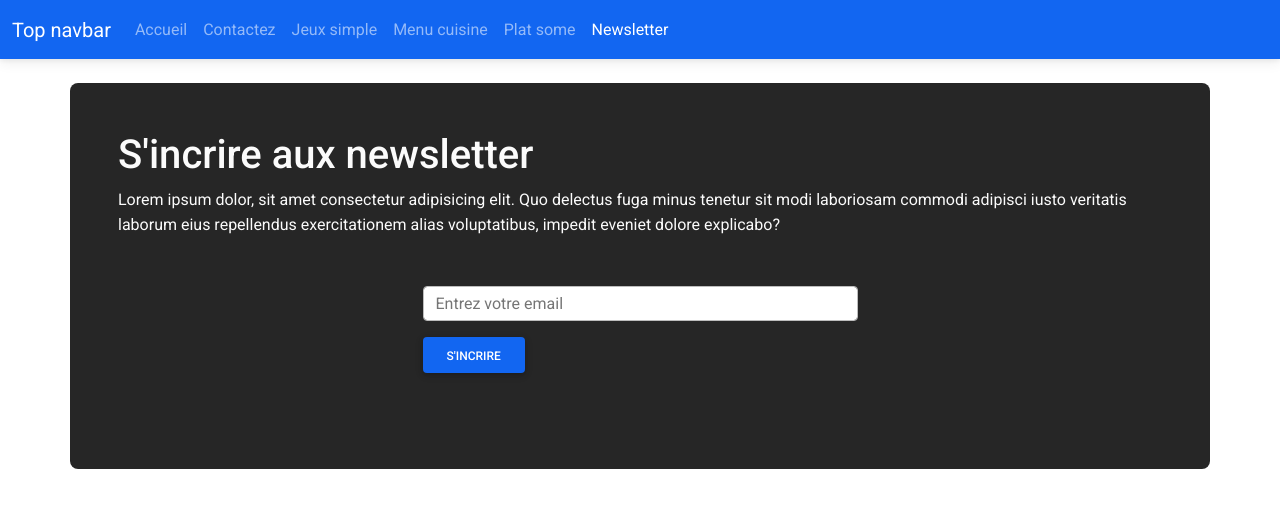
After one commit to jesusestime/Pega, a PHP site: page /newsletter.php in a window 1280 px wide. The commit adds this page. Shown: the top 508 px of the page. Run offline with PHP 8.4, Linux system fonts and the light colour scheme.

Commit message:
newsletter update

```diff
--- a/templates/header.php
+++ b/templates/header.php
@@ -84,6 +84,7 @@ NAV;
         <?=elementnav('/jeux.php','Jeux simple');?>
         <?=elementnav('/menu.php','Menu cuisine');?>
         <?=elementnav('/form.php','Plat some');?>
+        <?=elementnav('/newsletter.php','Newsletter');?>
       </ul>
     </div>
   </div>
--- a/templates/menu.php
+++ b/templates/menu.php
@@ -4,11 +4,8 @@ $location_file=file(__DIR__.DIRECTORY_SEPARATOR.'data'.DIRECTORY_SEPARATOR.'menu
 foreach($location_file as $l => $line){
     $location_file[$l]=explode("\t",trim($line));
 }
-
 require 'header.php';
 ?>
-
-
 <div class="container bg-light p-5 rounded">
 <h3>Menu</h3>
 <?php foreach($location_file as $l):?>
--- /dev/null
+++ b/templates/newsletter.php
@@ -0,0 +1,59 @@
+<?php
+$error=null;
+$success=null;
+$email='';
+
+if(!empty($_POST['email'])){
+  $email=$_POST['email'];
+  if(filter_var($email, FILTER_VALIDATE_EMAIL)){
+    $fichier=__DIR__.DIRECTORY_SEPARATOR.'emails'.DIRECTORY_SEPARATOR.date('Y-m-d').'txt';
+    file_put_contents($fichier,$email.PHP_EOL,FILE_APPEND);
+    $success="Votre email est bien enregistré";
+    $email='';
+
+  }
+  else{
+    $error="Votre email est incorrecte";
+  }
+}
+
+$title="Newsletter";
+require 'header.php';?>
+
+
+
+
+<div class="container bg-dark text-light rounded-5 p-5 ">
+<h1>S'incrire aux newsletter</h1>
+<p>
+Lorem ipsum dolor, sit amet consectetur adipisicing elit. Quo delectus fuga minus tenetur sit modi laboriosam commodi adipisci iusto veritatis laborum eius repellendus exercitationem alias voluptatibus, impedit eveniet dolore explicabo?
+</p>
+
+
+
+
+<?php if($error) :?>
+    <div class="note note-danger text-dark">
+        <?=$error?>
+    </div>
+<?php endif ?>
+<?php if($success) : ?>
+    <div class="note note-success text-dark">
+        <?=$success?>
+    </div>
+<?php endif ?>
+
+
+
+
+<form action="/newsletter.php" method="POST" class="form-inline my-5 d-flex justify-content-center">
+<div class="col-lg-5  ">
+<input type="text" class="mb-3 form-control" name="email" required placeholder="Entrez votre email" value="<?= htmlentities($email) ?>">
+<button  class="btn btn-primary" type="submit">S'incrire</button>
+</div>
+</form>
+</div>
+
+
+
+<?php require 'footer.php'; ?>
```
Also changed, not shown: 1 other file.
